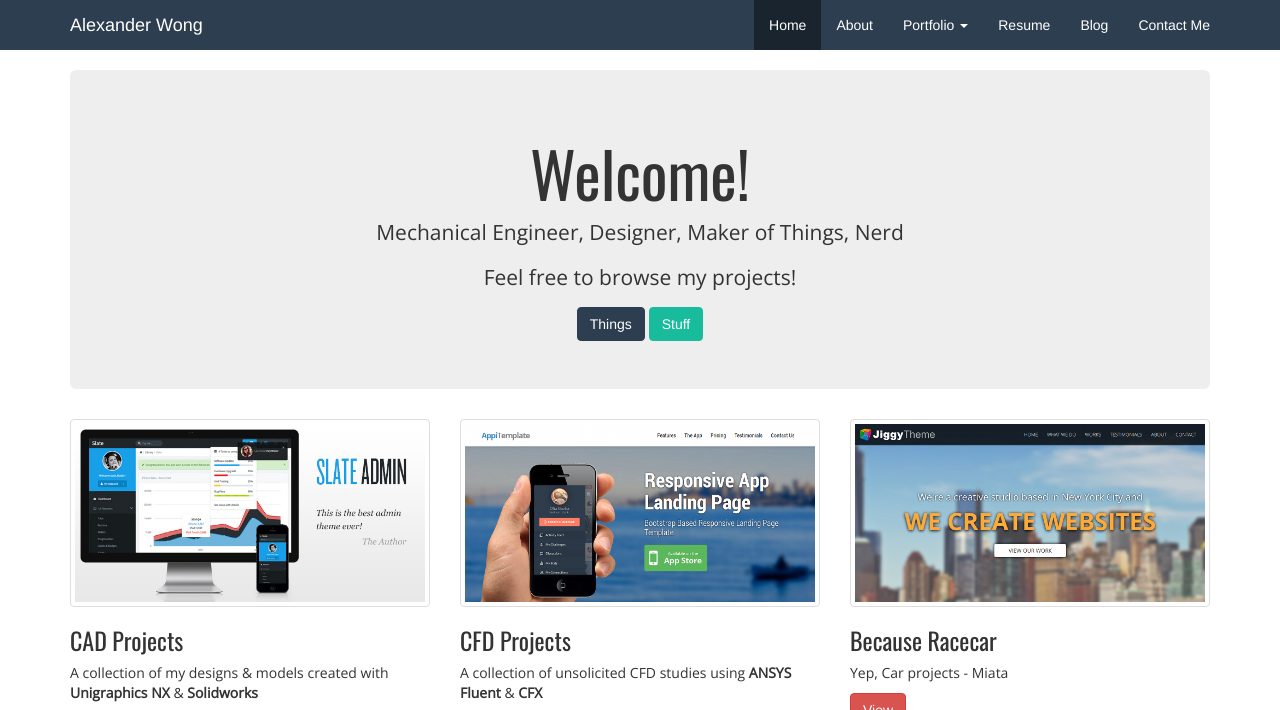
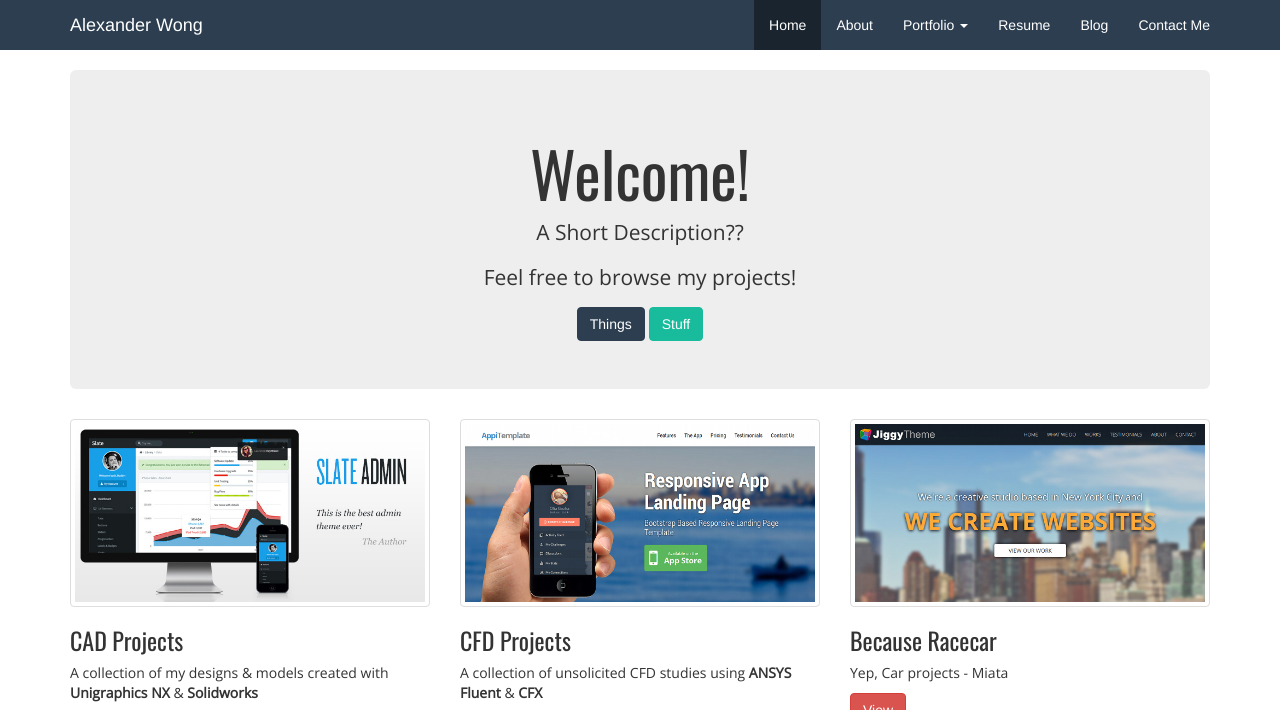
Before and after one commit to alexjwong9/alexjwong9_tempwebsite, a plain HTML site: page index.html in a window 1280 px wide. Shown: the top 710 px of the page. Drawn offline with nearby package versions, Linux system fonts and the light colour scheme.

Commit message:
Update index.html

```diff
--- a/index.html
+++ b/index.html
@@ -56,7 +56,7 @@
 	<!--- HTML jumbotron -->
 	 <div class="jumbotron text-center">
 			<h1>Welcome!</h1>
-			<p>Mechanical Engineer, Designer, Maker of Things, Nerd</p>
+			<p>A Short Description??</p>
 		    <p>Feel free to browse my projects!</p>
 
 			<a href="#" class="btn btn-primary">Things</a>
```
